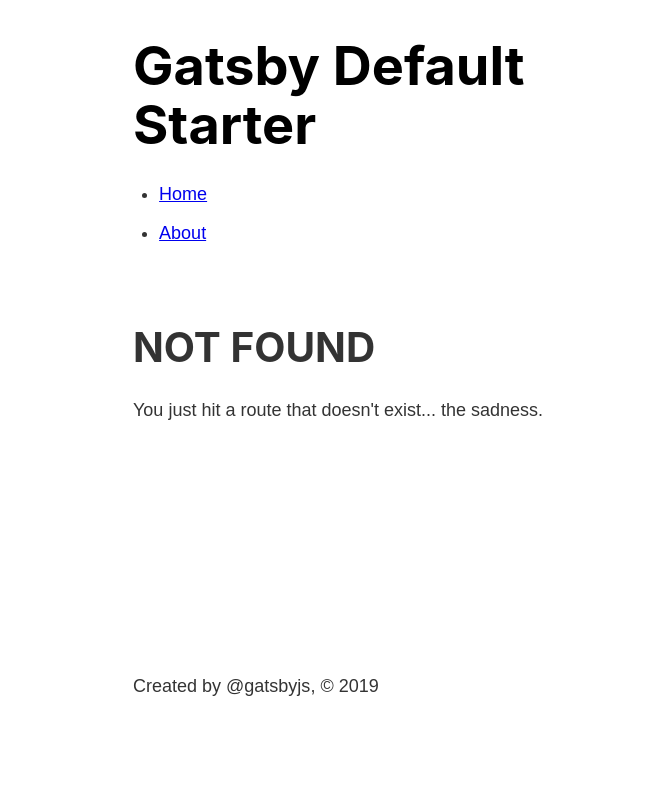
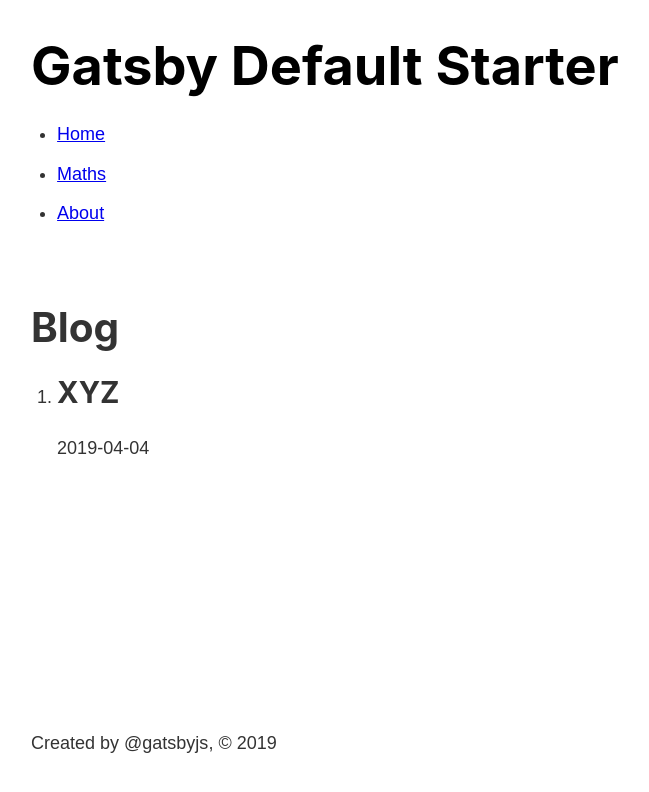
Before and after one commit to shapiro-javier/HSKJ-web, a Gatsby site: page /math in a window 1280 px wide. Before the commit this address had no page. Shown: the whole page, without its empty margins (227-876 px from the left). Built offline with nearby package versions, Linux system fonts and the light colour scheme; Gatsby itself is replaced by a stand-in of ours.

Commit message:
create posts and use gatsby-transformer-remark to use them as html

```diff
--- a/gatsby-config.js
+++ b/gatsby-config.js
@@ -10,11 +10,12 @@
     {
       resolve: `gatsby-source-filesystem`,
       options: {
-        name: `images`,
-        path: `${__dirname}/src/images`,
+        name: `src`,
+        path: `${__dirname}/src/`,
       },
     },
     `gatsby-transformer-sharp`,
+    `gatsby-transformer-remark`,
     `gatsby-plugin-sharp`,
     {
       resolve: `gatsby-plugin-manifest`,
--- a/package.json
+++ b/package.json
@@ -13,6 +13,7 @@
     "gatsby-plugin-sass": "^2.1.24",
     "gatsby-plugin-sharp": "^2.3.4",
     "gatsby-source-filesystem": "^2.1.39",
+    "gatsby-transformer-remark": "^2.6.39",
     "gatsby-transformer-sharp": "^2.3.6",
     "node-sass": "^4.13.0",
     "prop-types": "^15.7.2",
--- a/src/components/header.js
+++ b/src/components/header.js
@@ -32,15 +32,15 @@
               Home
             </Link>
           </li>
-          {/* <li>
+          <li>
             <Link
               className={headerStyles.navItem}
               activeClassName={headerStyles.activeNavItem}
-              to="/blog"
+              to="/math"
             >
-              Blog
+              Maths
             </Link>
-          </li> */}
+          </li>
           <li>
             <Link
               className={headerStyles.navItem}
--- a/src/components/layout.module.scss
+++ b/src/components/layout.module.scss
@@ -1,7 +1,7 @@
 .container {
     margin: 0 auto;
-    // max-width: 1200px;
-    padding: 1rem 20rem 75px 20rem;
+    max-width: 800px;
+    padding: 1rem ;
     display: flex;
     flex-direction: column;
     min-height: 100vh;
--- a/src/pages/index.js
+++ b/src/pages/index.js
@@ -2,7 +2,6 @@
 import { Link } from "gatsby"
 
 import Layout from "../components/layout"
-import Image from "../components/image"
 import SEO from "../components/seo"
 
 const IndexPage = () => (
@@ -12,7 +11,6 @@
     <p>Welcome to your new Gatsby site.Welcome to your new Gatsby site.Welcome to your new Gatsby site.Welcome to your new Gatsby site.</p>
     <p>Now go build something great.</p>
     <div style={{ maxWidth: `300px`, marginBottom: `1.45rem` }}>
-      <Image />
     </div>
     <Link to="/page-2/">Go to page 2</Link>
   </Layout>
--- /dev/null
+++ b/src/pages/math.js
@@ -0,0 +1,39 @@
+import React from 'react'
+import { Link, graphql, useStaticQuery } from 'gatsby'
+
+import Layout from '../components/layout'
+
+const math = () => {
+  const data = useStaticQuery(graphql`
+        query {
+            allMarkdownRemark {
+                edges {
+                    node {
+                        frontmatter {
+                            title
+                            date
+                        }
+                    }
+                }
+            }
+        }
+    `)
+
+  return (
+    <Layout>
+      <h1>Blog</h1>
+      <ol>
+        {data.allMarkdownRemark.edges.map((edge) => {
+          return (
+            <li>
+              <h2>{edge.node.frontmatter.title}</h2>
+              <p>{edge.node.frontmatter.date}</p>
+            </li>
+          )
+        })}
+      </ol>
+    </Layout>
+  )
+}
+
+export default math
--- /dev/null
+++ b/src/posts/video.md
@@ -0,0 +1,9 @@
+---
+title: "XYZ"
+date : "2019-04-04"
+---
+this is a test
+## Topics Covered
+
+1.algebra
+2.co-ordinate
```
Also changed, not shown: src/components/image.js (deleted, +0 -32 lines), src/components/video.js (added, +15 -0 lines), 1 other file.
